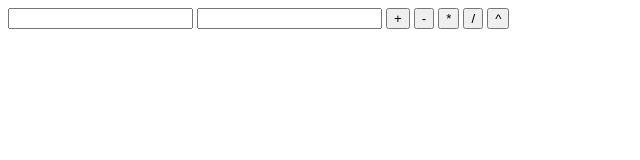
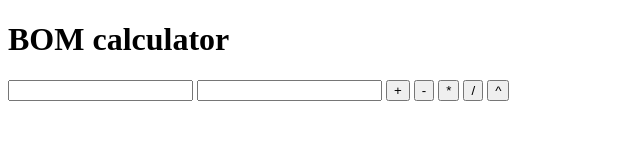
Before and after one commit to xemi000/lab-assignments, a plain HTML site: page lab-04/calculator/index.html in a window 1280 px wide. Shown: the whole page, without its empty margins (0-640 px from the left). Drawn offline with Linux system fonts and the light colour scheme.

Commit message:
commited

```diff
--- a/lab-04/calculator/index.html
+++ b/lab-04/calculator/index.html
@@ -5,6 +5,8 @@
 <title>calculator</title>
 </head>
 <body>
+
+    <h1>BOM calculator</h1>
     <input type="text" id="number1">
     <input type="text" id="number2">
 
```
